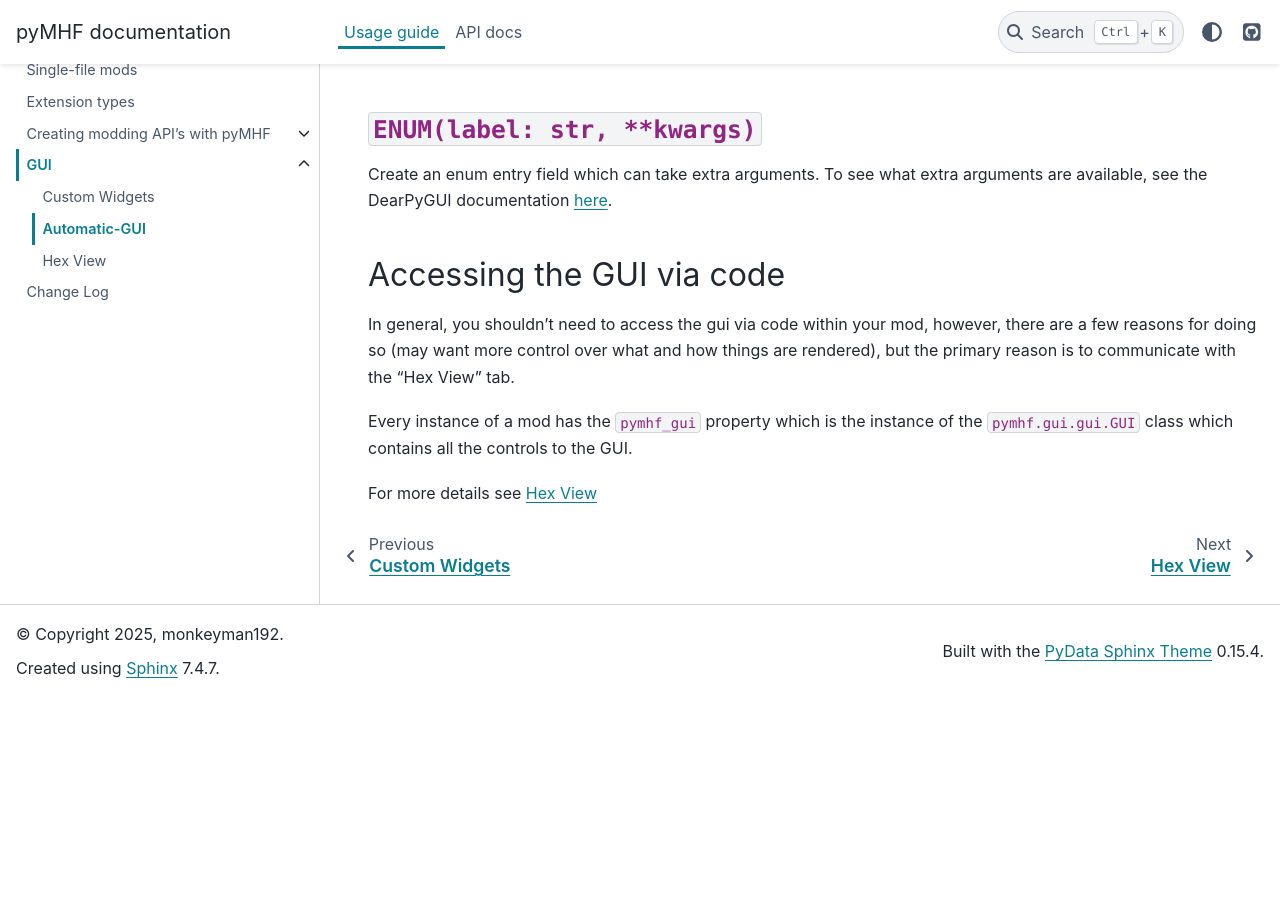
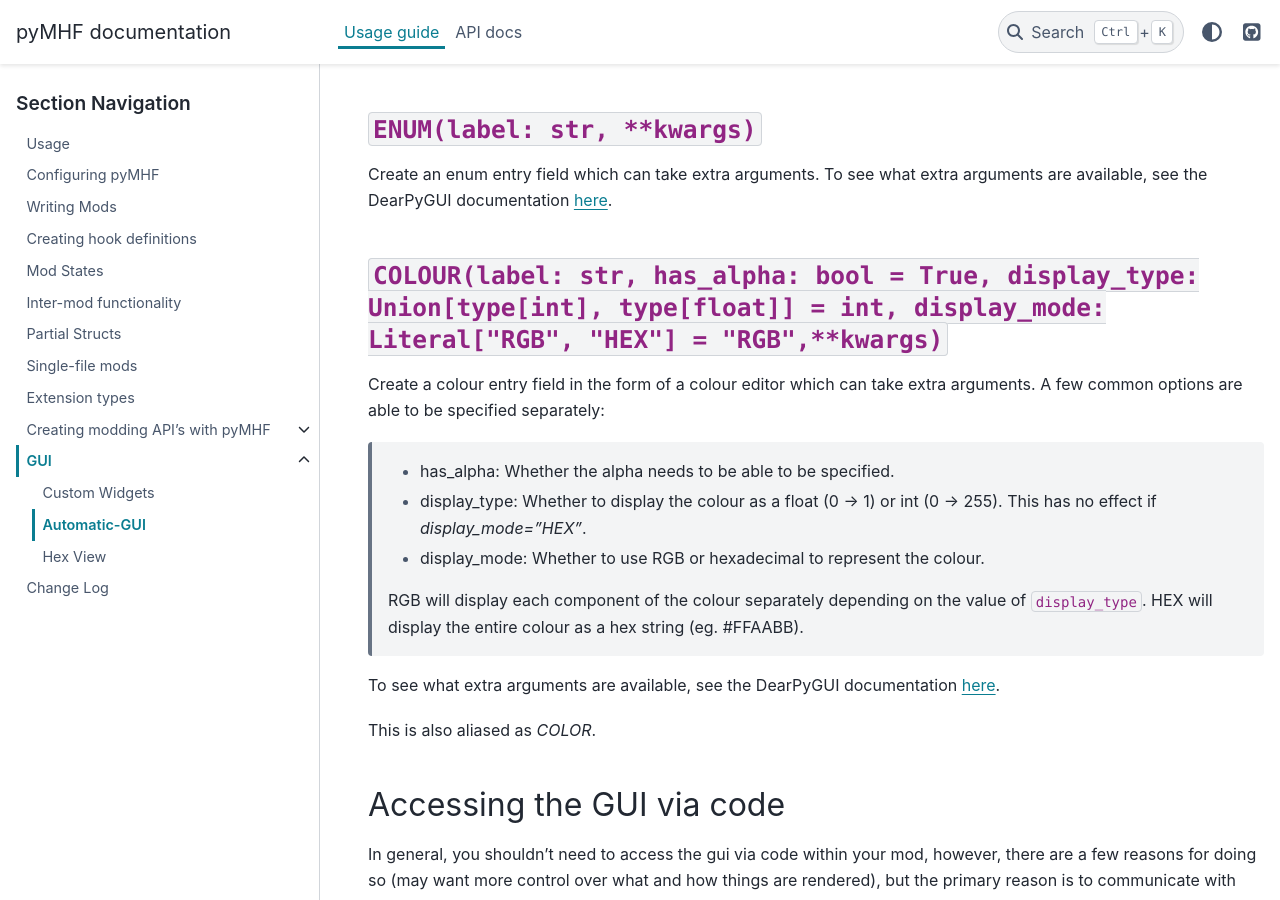
Before and after one commit to monkeyman192/pyMHF, a Sphinx documentation site: the page built from docs/docs/gui/gui.rst, in a window 1280 px wide and 900 px high, scrolled down 1429 px. Built offline with Sphinx 7.4.7 and the PyData theme 0.15.4, drawn with Linux system fonts in a browser that asks for light colours; pages that are not in the unit, such as notebooks, are missing from menus; before the commit the page ends 2127 px from its top, so only the background shows below that.

Commit message:
Improve colour picker documentation

```diff
--- a/docs/docs/change_log.rst
+++ b/docs/docs/change_log.rst
@@ -5,6 +5,7 @@ Current (0.2.4.dev)
 -------------------
 
 - Add a colour picker widget. This is implemented as the decorator :py:attr:`~pymhf.gui.decorators.COLOUR` (or :py:attr:`~pymhf.gui.decorators.COLOR` for the Americans).
+- Fixed an issue where quotation marks were added to :py:attr:`~pymhf.gui.decorators.STRING` values in the UI.
 
 0.2.3 (08/04/2026)
 ------------------
--- a/docs/docs/gui/gui.rst
+++ b/docs/docs/gui/gui.rst
@@ -53,10 +53,24 @@ Create a string entry field which can take extra arguments.
 To see what extra arguments are available, see the DearPyGUI documentation `here <https://dearpygui.readthedocs.io/en/latest/reference/dearpygui.html#dearpygui.dearpygui.add_input_text>`__.
 
 :py:func:`ENUM(label: str, **kwargs) <pymhf.gui.decorators.ENUM>`
-~~~~~~~~~~~~~~~~~~~~~~~~~~~~~~~~~~~~~~~~~~~~~~~~~~~~~~~~~~~~~~~~~~~~~
+~~~~~~~~~~~~~~~~~~~~~~~~~~~~~~~~~~~~~~~~~~~~~~~~~~~~~~~~~~~~~~~~~
 
 Create an enum entry field which can take extra arguments.
 To see what extra arguments are available, see the DearPyGUI documentation `here <https://dearpygui.readthedocs.io/en/latest/reference/dearpygui.html#dearpygui.dearpygui.add_combo>`__.
+
+:py:func:`COLOUR(label: str, has_alpha: bool = True, display_type: Union[type[int], type[float]] = int, display_mode: Literal["RGB", "HEX"] = "RGB",**kwargs) <pymhf.gui.decorators.COLOUR>`
+~~~~~~~~~~~~~~~~~~~~~~~~~~~~~~~~~~~~~~~~~~~~~~~~~~~~~~~~~~~~~~~~~~~~~~~~~~~~~~~~~~~~~~~~~~~~~~~~~~~~~~~~~~~~~~~~~~~~~~~~~~~~~~~~~~~~~~~~~~~~~~~~~~~~~~~~~~~~~~~~~~~~~~~~~~~~~~~~~~~~~~~~~~~~
+Create a colour entry field in the form of a colour editor which can take extra arguments.
+A few common options are able to be specified separately:
+
+  - has_alpha: Whether the alpha needs to be able to be specified.
+  - display_type: Whether to display the colour as a float (0 -> 1) or int (0 -> 255). This has no effect if `display_mode="HEX"`.
+  - display_mode: Whether to use RGB or hexadecimal to represent the colour.
+  RGB will display each component of the colour separately depending on the value of ``display_type``.
+  HEX will display the entire colour as a hex string (eg. #FFAABB).
+To see what extra arguments are available, see the DearPyGUI documentation `here <https://dearpygui.readthedocs.io/en/latest/reference/dearpygui.html#dearpygui.dearpygui.add_color_edit>`__.
+
+This is also aliased as `COLOR`.
 
 Accessing the GUI via code
 --------------------------
```
Also changed, not shown: 1 other file.
